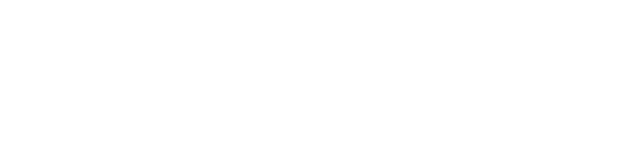
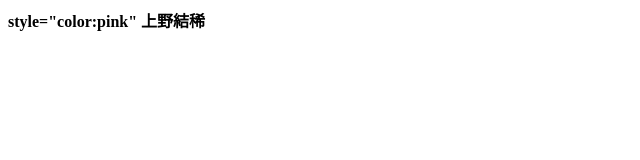
Before and after one commit to Rikishi-com/test, a plain HTML site: page index.html in a window 1280 px wide. Shown: the whole page, without its empty margins (0-640 px from the left). Drawn offline with Linux system fonts and the light colour scheme.

Commit message:
Update index.html

```diff
--- a/index.html
+++ b/index.html
@@ -5,6 +5,6 @@
   <title>タイトル</title>
   </head>
   <body>
-    <strong style="color:red" 上野結稀</strong>
+    <strong> style="color:pink" 上野結稀</strong>
   </body>
 </html>
```
